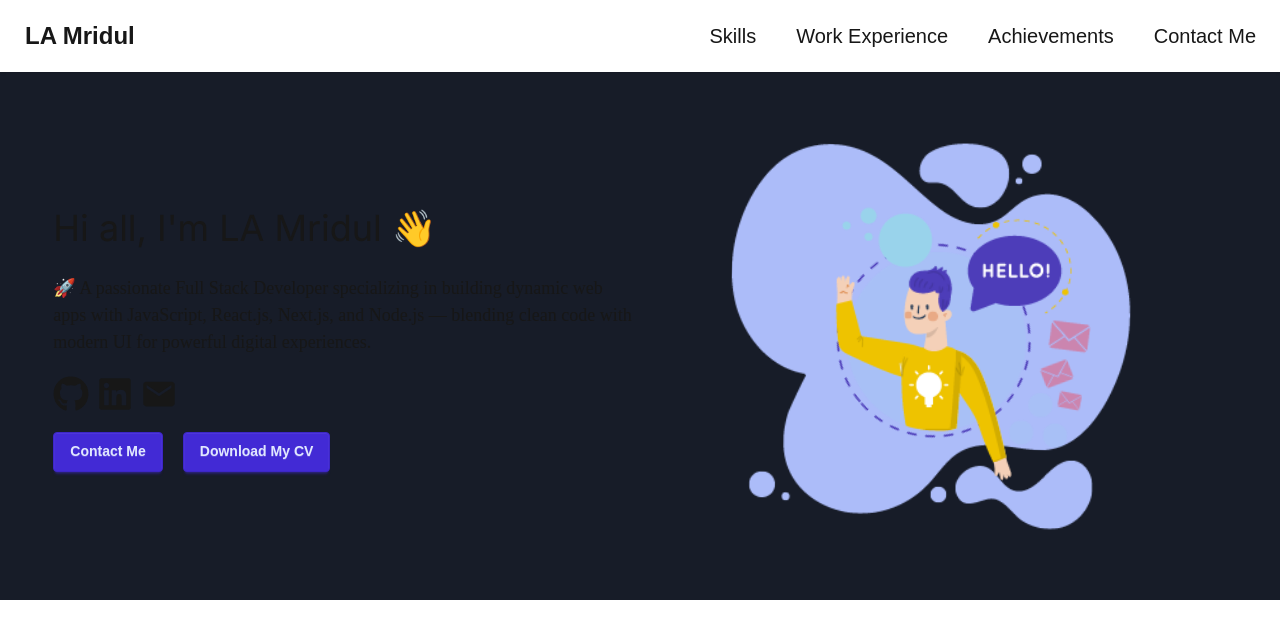
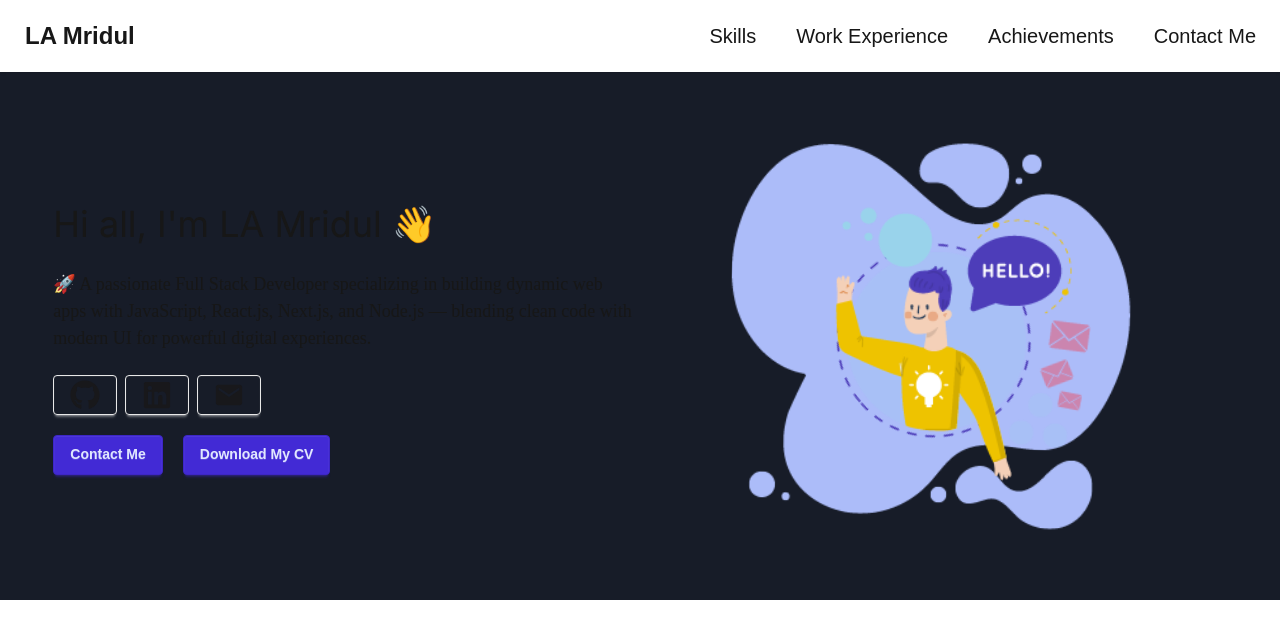
Before and after one commit to johurulsec/portfolio, a Next.js app: page / in a window 1280 px wide. Shown: the top 638 px of the page. Built offline with nearby package versions, Linux system fonts and the light colour scheme.

Commit message:
hero section added

```diff
--- a/components/Hero.js
+++ b/components/Hero.js
@@ -40,7 +40,7 @@ const Hero = () => {
 						<div className="flex text-4xl gap-2">
 							{socialLinks.map((social, idx) => (
 								<div key={idx}>
-									<a href={social.link} target="_blank">
+									<a className="btn text-3xl bg-transparent hover:text-[#5754E8]" href={social.link} target="_blank">
 										{social.icon}
 									</a>
 								</div>
```
